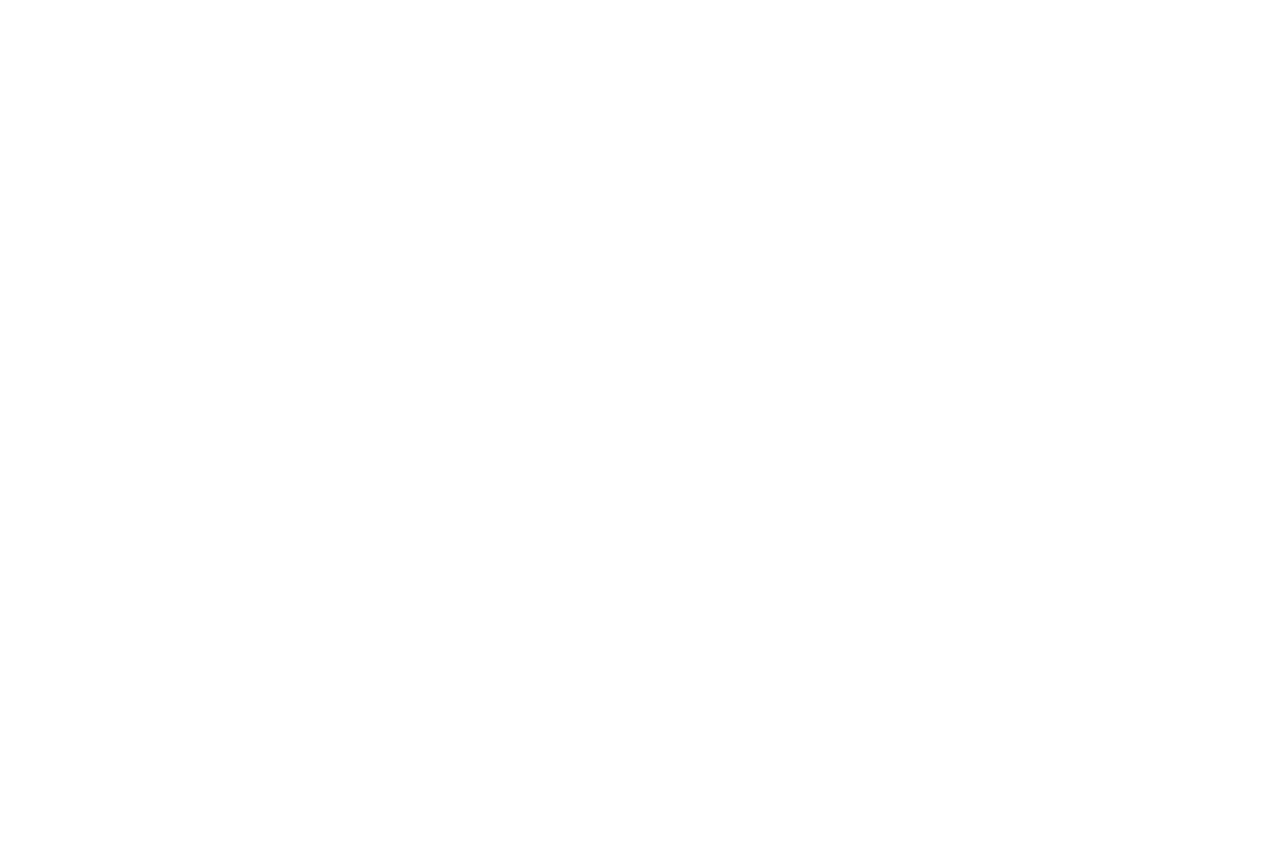
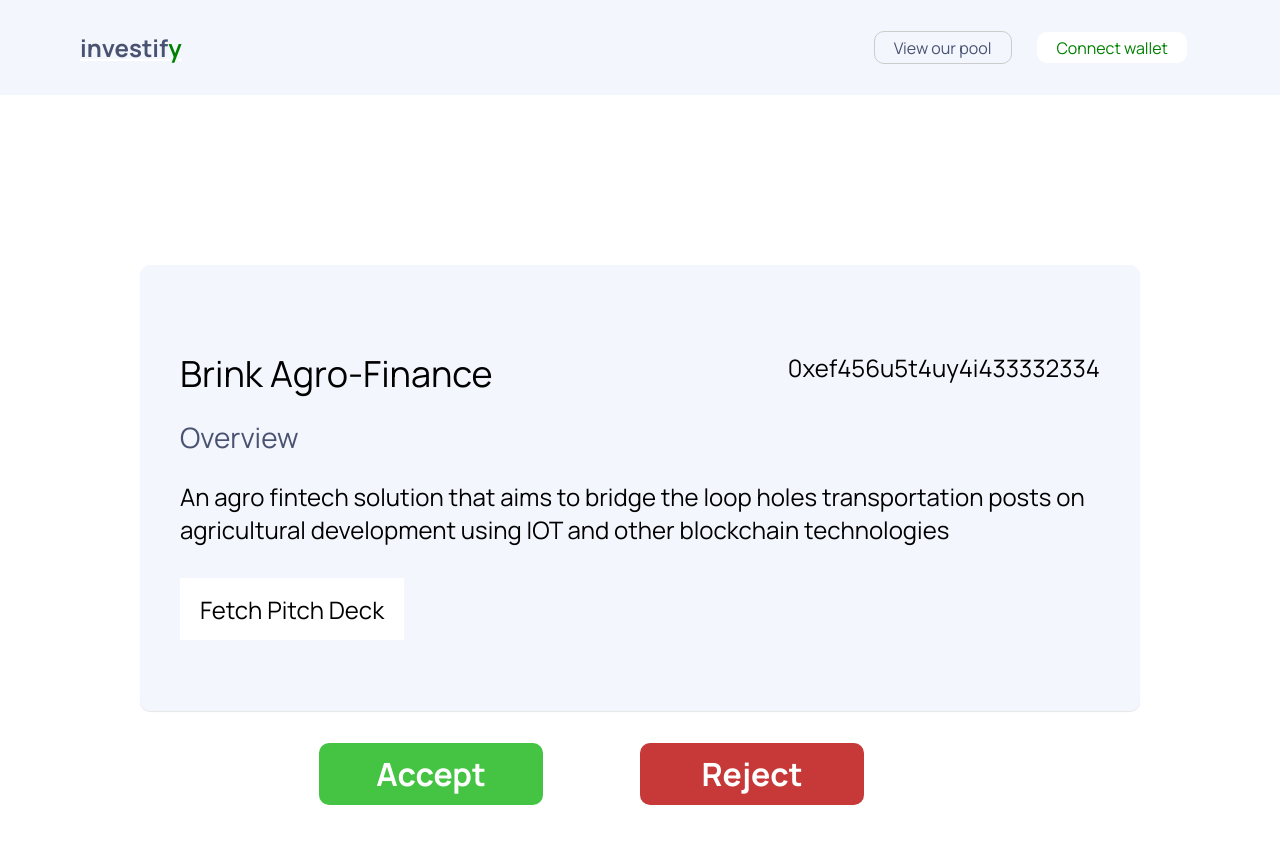
Before and after one commit to Adegbite1999/DAOHACKS, a React (Create React App) app in the folder client/dao/: page /vote in a window 1280 px wide. Before the commit this address had no page. Shown: the top 844 px of the page. Before the commit the page ends 800 px from the top, so only its background shows below. Built offline with nearby package versions, Linux system fonts and the light colour scheme.

Commit message:
added vote and info page designs

```diff
--- a/client/dao/src/App.js
+++ b/client/dao/src/App.js
@@ -4,6 +4,8 @@ import { Routes, Route } from "react-router-dom";
 import Home from "./pages/home/Home";
 import Business from "./pages/business/Business";
 import Dashboard from "./pages/dashboard/Dashboard";
+import Info from "./pages/info/Info";
+import Vote from "./pages/vote/Vote";
 
 function App() {
   // a flag for keeping track of whether or not a user is connected
@@ -14,6 +16,8 @@ function App() {
         <Route path="/" element={<Home />} />
         <Route path="/business" element={<Business />} />
         <Route path="/dashboard" element={<Dashboard />} />
+        <Route path="/info" element={<Info />} />
+        <Route path="/vote" element={<Vote />} />
       </Routes>
     </div>
   );
--- /dev/null
+++ b/client/dao/src/components/business-info/Business-info.jsx
@@ -0,0 +1,79 @@
+import React from "react";
+import Styles from "./Business-info.module.css";
+
+const BusinessInfo = () => {
+  const data = [
+    {
+      name: "Brink Agro-Finance",
+      target: "$4,000,000",
+      raised: "$25000",
+      more: "...",
+    },
+    {
+      name: "Brink Agro-Finance",
+      target: "$4,000,000",
+      raised: "$25000",
+      more: "...",
+    },
+    {
+      name: "Brink Agro-Finance",
+      target: "$4,000,000",
+      raised: "$25000",
+      more: "...",
+    },
+    {
+      name: "Brink Agro-Finance",
+      target: "$4,000,000",
+      raised: "$25000",
+      more: "...",
+    },
+  ];
+
+  return (
+    <div className={Styles.root}>
+      <div className={Styles.container}>
+        <div className={Styles.topic}>
+          <div className={Styles.fractionOne}>
+            <p className={Styles.topicText}>Business Name</p>
+          </div>
+          <div className={Styles.fractionTwo}>
+            <p className={Styles.topicText}>Target Money</p>
+          </div>
+          <div className={Styles.fractionTwo}>
+            <p className={Styles.topicText}>Total Money Raised</p>
+          </div>
+          <div className={Styles.fractionThree}>
+            <p className={Styles.topicText}>More</p>
+          </div>
+        </div>
+        {data.map((item, index) => {
+          return (
+            <div
+              key={item.name}
+              className={Styles.subtopic}
+              style={{ backgroundColor: `${index % 2 === 0 ? "#DEE3F2" : ""}` }}
+            >
+              <div className={Styles.fractionOne}>
+                <p className={Styles.text}>{item.name}</p>
+              </div>
+              <div className={Styles.fractionTwo}>
+                <p className={Styles.text}>{item.target}</p>
+              </div>
+              <div className={Styles.fractionTwo}>
+                <p className={Styles.text}>{item.raised}</p>
+              </div>
+              <div className={Styles.fractionThree}>
+                <p className={Styles.text}>{item.more}</p>
+              </div>
+            </div>
+          );
+        })}
+        <div className={Styles.next}>
+          <p className={Styles.nextText}>Next</p>
+        </div>
+      </div>
+    </div>
+  );
+};
+
+export default BusinessInfo;
--- /dev/null
+++ b/client/dao/src/components/business-info/Business-info.module.css
@@ -0,0 +1,82 @@
+.root {
+  padding: 76px 90px 58px;
+}
+.container {
+  background-color: #f4f6fe;
+  border-radius: 10px;
+  box-shadow: 0px 1px 1px rgba(0, 0, 0, 0.1);
+  display: flex;
+  flex-direction: column;
+  justify-content: flex-end;
+  font-family: "Manrope", sans-serif;
+}
+.topic {
+  padding-top: 60px;
+  padding-bottom: 22px;
+  width: 100%;
+  display: flex;
+  justify-items: space-between;
+  align-items: center;
+}
+.fractionOne {
+  display: flex;
+  align-items: center;
+  justify-content: center;
+  max-width: 30%;
+  width: 100%;
+}
+.fractionTwo {
+  display: flex;
+  align-items: center;
+  justify-content: center;
+  max-width: 25%;
+  width: 100%;
+}
+.fractionThree {
+  max-width: 20%;
+  display: flex;
+  align-items: center;
+  justify-content: center;
+  width: 100%;
+}
+.topicText {
+  font-size: 32px;
+  font-weight: semi-bold;
+  line-height: 44px;
+  color: #000000;
+  margin-bottom: 0;
+}
+
+.subtopic {
+  padding-top: 24px;
+  padding-bottom: 15px;
+  width: 100%;
+  display: flex;
+  justify-items: space-between;
+  align-items: center;
+}
+
+.text {
+  font-size: 24px;
+  font-weight: 500;
+  line-height: 33px;
+  color: #000000;
+  margin-bottom: 0;
+}
+
+.nextText {
+  font-size: 32px;
+  font-weight: 700;
+  line-height: 44px;
+  color: #495371;
+  margin-bottom: 0;
+}
+.next {
+  max-width: 20%;
+  display: flex;
+  align-items: center;
+  justify-content: center;
+  width: 100%;
+  align-self: flex-end;
+  justify-self: flex-end;
+}
--- a/client/dao/src/pages/home/Home.jsx
+++ b/client/dao/src/pages/home/Home.jsx
@@ -1,5 +1,4 @@
 import React from "react";
-import Styles from "./Home.module.css";
 import Layout from "../../components/layout/Layout";
 import Hero from "../../components/hero/Hero";
 import BodyContents from "../../components/card/BodyContents";
--- /dev/null
+++ b/client/dao/src/pages/info/Info.jsx
@@ -0,0 +1,15 @@
+import React from "react";
+import Layout from "../../components/layout/Layout";
+import BusinessInfo from "../../components/business-info/Business-info";
+
+const Info = () => {
+  return (
+    <Layout>
+      <div>
+        <BusinessInfo />
+      </div>
+    </Layout>
+  );
+};
+
+export default Info;
--- /dev/null
+++ b/client/dao/src/pages/vote/Vote.jsx
@@ -0,0 +1,39 @@
+import React from "react";
+import Layout from "../../components/layout/Layout";
+import Styles from "./Vote.module.css";
+
+const Vote = () => {
+  return (
+    <Layout>
+      <div className={Styles.root}>
+        <div className={Styles.container}>
+          <div className={Styles.details}>
+            <div className={Styles.topicContainer}>
+              <p className={Styles.topic}>Brink Agro-Finance</p>
+              <p className={Styles.address}>0xef456u5t4uy4i433332334</p>
+            </div>
+            <p className={Styles.overview}>Overview</p>
+            <p className={Styles.description}>
+              An agro fintech solution that aims to bridge the loop holes
+              transportation posts on agricultural development using IOT and
+              other blockchain technologies
+            </p>
+            <div className={Styles.box}>
+              <p className={Styles.pitch}>Fetch Pitch Deck</p>
+            </div>
+          </div>
+          <div className={Styles.buttonContainer}>
+            <div className={Styles.buttonStyle}>
+              <p className={Styles.buttonText}>Accept</p>
+            </div>
+            <div className={Styles.buttonStyleOne}>
+              <p className={Styles.buttonText}>Reject</p>
+            </div>
+          </div>
+        </div>
+      </div>
+    </Layout>
+  );
+};
+
+export default Vote;
--- /dev/null
+++ b/client/dao/src/pages/vote/Vote.module.css
@@ -0,0 +1,104 @@
+.root {
+  margin: 170px auto 188px;
+  font-family: "Manrope", sans-serif;
+}
+.container {
+  margin: auto;
+  max-width: 1000px;
+  width: 100%;
+}
+.details {
+  background-color: #f4f6fe;
+  box-shadow: 0px 1px 1px rgba(0, 0, 0, 0.1);
+  border-radius: 10px;
+  padding: 48px 40px 71px;
+}
+.topicContainer {
+  display: flex;
+  justify-content: space-between;
+  align-items: center;
+  width: 100%;
+}
+.topic {
+  font-size: 36px;
+  font-weight: 500;
+  line-height: 49px;
+  color: #000000;
+  margin-bottom: 0;
+}
+.address {
+  font-size: 24px;
+  font-weight: 400;
+  line-height: 33px;
+  color: #000000;
+  margin-bottom: 0;
+}
+.overview {
+  font-size: 28px;
+  font-weight: 500;
+  line-height: 38px;
+  color: #495371;
+  margin-bottom: 0;
+  margin-top: 20px;
+}
+
+.description {
+  font-size: 24px;
+  font-weight: 400;
+  line-height: 33px;
+  color: #000000;
+  margin-bottom: 32px;
+}
+
+.box {
+  height: 62px;
+  width: 224px;
+  display: flex;
+  justify-content: center;
+  align-items: center;
+  background-color: #ffffff;
+}
+
+.pitch {
+  font-size: 24px;
+  font-weight: 400;
+  line-height: 33px;
+  color: #000000;
+}
+
+.buttonContainer {
+  display: flex;
+  justify-content: center;
+  align-items: center;
+  margin-top: 32px;
+  width: 100%;
+}
+.buttonStyle {
+  display: flex;
+  justify-content: center;
+  align-items: center;
+  width: 224px;
+  height: 62px;
+  border-radius: 10px;
+  background-color: #44c442;
+  font-size: 32px;
+  font-weight: 600;
+  line-height: 44px;
+  color: #ffffff;
+  margin-right: 97px;
+}
+
+.buttonStyleOne {
+  display: flex;
+  justify-content: center;
+  align-items: center;
+  width: 224px;
+  height: 62px;
+  border-radius: 10px;
+  background-color: #c73939;
+  font-size: 32px;
+  font-weight: 600;
+  line-height: 44px;
+  color: #ffffff;
+  margin-right: 97px;
+}
```
